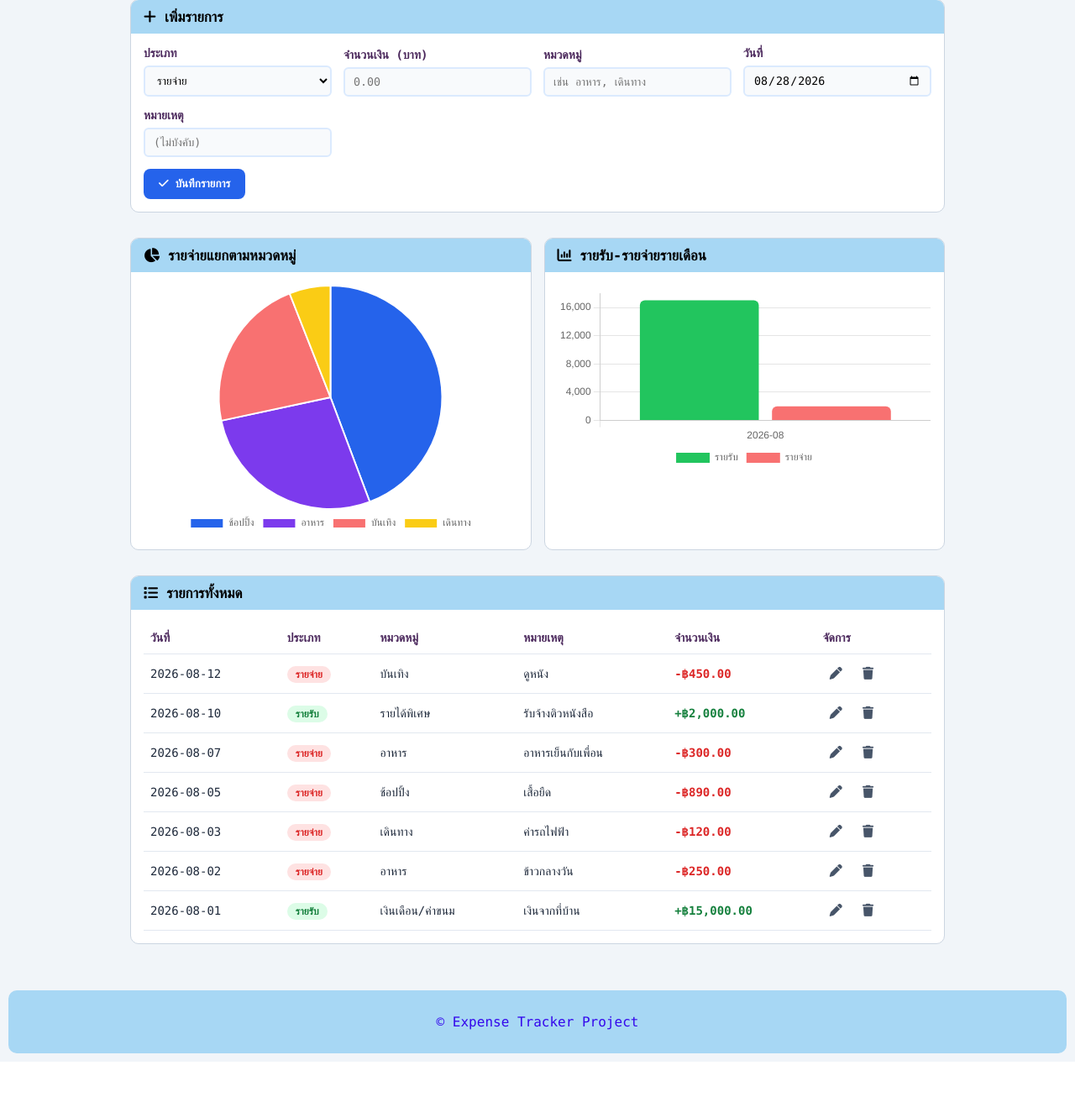
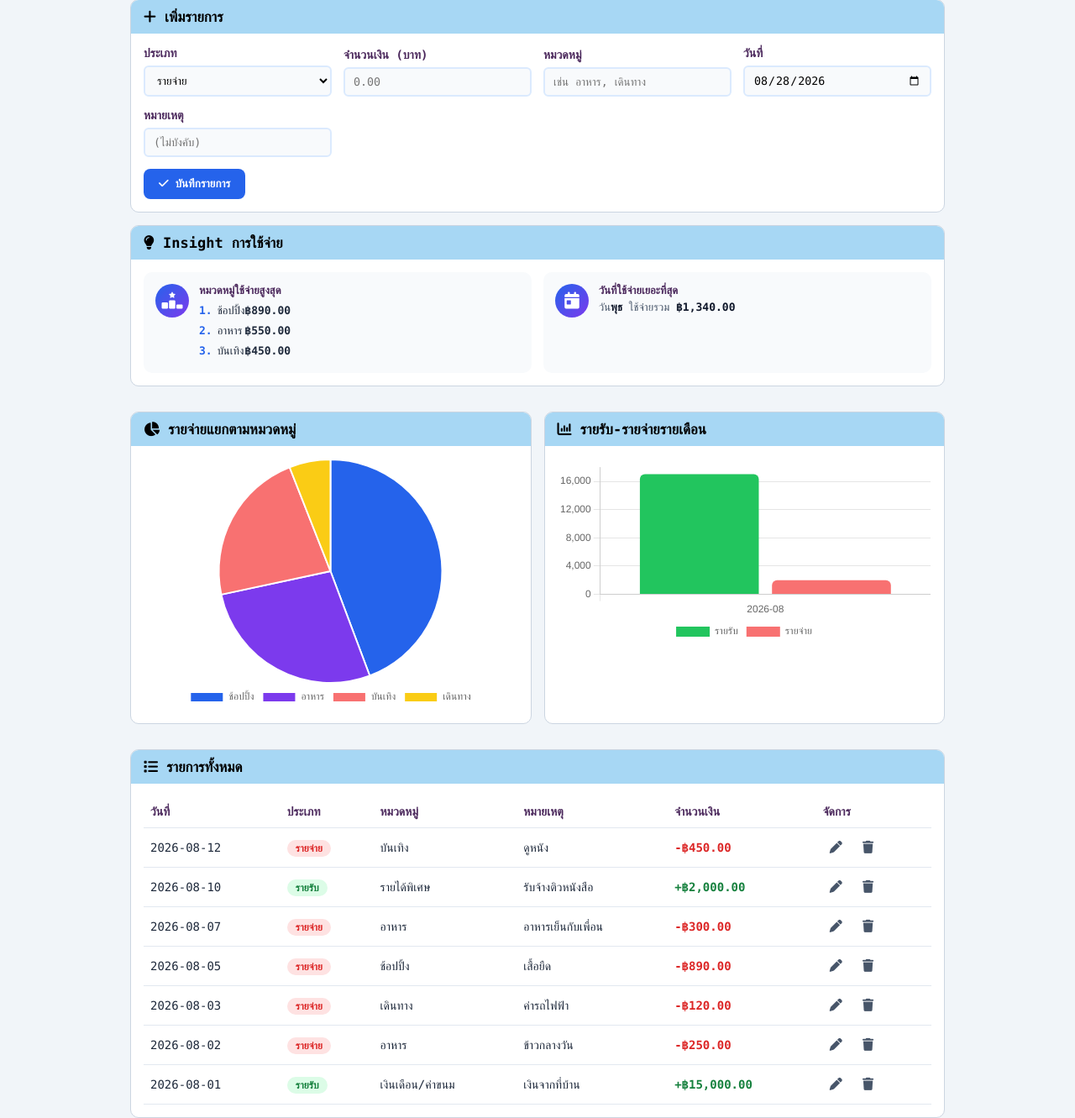
Before and after one commit to AoojunHappyman/Expense-Tracker, a Flask app: page / in a window 1280 px wide. Shown: the part 249-1580 px from the top of the page at 84% size. Before the commit the page ends 1513 px from the top, so only its background shows below. Run offline with Flask 3, Linux system fonts and the light colour scheme; data comes from the database, SQL or seed files in the repository.

Commit message:
Update website

```diff
--- a/app.py
+++ b/app.py
@@ -237,6 +237,79 @@ def get_summary():
         }
     )
 
+@app.route("/api/insights")
+def get_insights():
+    """
+    วิเคราะห์ข้อมูลรายจ่าย:
+    - top_categories: หมวดหมู่ใช้จ่ายสูงสุด 3 อันดับ
+    - busiest_day: วันในสัปดาห์ที่ใช้จ่ายรวมเยอะที่สุด
+    - day_breakdown: ยอดรวมแยกตามวันในสัปดาห์ (ทั้ง 7 วัน)
+    - month_comparison: เทียบยอดรายจ่ายเดือนนี้กับเดือนก่อน
+    """
+    conn = get_db_connection()
+    cursor = conn.cursor(dictionary=True)
 
+    # หมวดหมู่ใช้จ่ายสูงสุด 3 อันดับ
+    cursor.execute(
+        """SELECT category, SUM(amount) AS total, COUNT(*) AS count
+           FROM transactions
+           WHERE type = 'expense'
+           GROUP BY category
+           ORDER BY total DESC
+           LIMIT 3"""
+    )
+    top_categories = [
+        {"category": r["category"], "total": float(r["total"]), "count": r["count"]}
+        for r in cursor.fetchall()
+    ]
+
+    # ดึงรายจ่ายทั้งหมดมาคำนวณวันในสัปดาห์ (ทำใน Python เพื่อได้ชื่อวันภาษาไทย)
+    cursor.execute("SELECT date, amount FROM transactions WHERE type = 'expense'")
+    expense_rows = cursor.fetchall()
+
+    thai_days = ["จันทร์", "อังคาร", "พุธ", "พฤหัสบดี", "ศุกร์", "เสาร์", "อาทิตย์"]
+    day_totals = [0.0] * 7
+    for r in expense_rows:
+        day_totals[r["date"].weekday()] += float(r["amount"])
+
+    day_breakdown = [{"day": thai_days[i], "total": day_totals[i]} for i in range(7)]
+
+    busiest_day = None
+    if any(day_totals):
+        idx = max(range(7), key=lambda i: day_totals[i])
+        busiest_day = {"day": thai_days[idx], "total": day_totals[idx]}
+
+    # เทียบเดือนนี้กับเดือนก่อน
+    cursor.execute(
+        """SELECT DATE_FORMAT(date, '%Y-%m') AS month, SUM(amount) AS total
+           FROM transactions
+           WHERE type = 'expense'
+           GROUP BY month
+           ORDER BY month DESC
+           LIMIT 2"""
+    )
+    months = cursor.fetchall()
+    cursor.close()
+    conn.close()
+
+    month_comparison = None
+    if len(months) == 2:
+        current, previous = float(months[0]["total"]), float(months[1]["total"])
+        pct_change = ((current - previous) / previous * 100) if previous else 0
+        month_comparison = {
+            "current_month": months[0]["month"],
+            "current_total": current,
+            "previous_total": previous,
+            "pct_change": round(pct_change, 1),
+        }
+
+    return jsonify(
+        {
+            "top_categories": top_categories,
+            "busiest_day": busiest_day,
+            "day_breakdown": day_breakdown,
+            "month_comparison": month_comparison,
+        }
+    )
 if __name__ == "__main__":
     app.run(debug=True, port=5000)
--- a/static/css/style.css
+++ b/static/css/style.css
@@ -476,3 +476,72 @@ body.dark .skeleton {
     background: linear-gradient(90deg, #334155 25%, #1e293b 50%, #334155 75%);
     background-size: 200% 100%;
 }
+/* ========== INSIGHTS ========== */
+
+.insight-grid {
+    display: grid;
+    grid-template-columns: repeat(auto-fit, minmax(240px, 1fr));
+    gap: 14px;
+}
+
+.insight-item {
+    display: flex;
+    gap: 12px;
+    padding: 14px;
+    border-radius: 10px;
+    background: #f8fafc;
+}
+
+.insight-item i {
+    font-size: 20px;
+    width: 40px;
+    height: 40px;
+    flex-shrink: 0;
+    display: flex;
+    align-items: center;
+    justify-content: center;
+    border-radius: 50%;
+    background: linear-gradient(135deg, #2563eb, #7c3aed);
+    color: white;
+}
+
+.insight-item .insight-title {
+    font-weight: bold;
+    font-size: 13px;
+    color: #4b285c;
+    margin: 0 0 4px;
+}
+
+.insight-item .insight-detail {
+    margin: 0;
+    font-size: 13px;
+    color: #475569;
+}
+
+.insight-item .insight-detail b { color: #0f172a; }
+
+.rank-list {
+    list-style: none;
+    margin: 0;
+    padding: 0;
+}
+
+.rank-list li {
+    display: flex;
+    justify-content: space-between;
+    padding: 4px 0;
+    font-size: 13px;
+}
+
+.rank-list .rank-num {
+    color: #2563eb;
+    font-weight: bold;
+    margin-right: 6px;
+}
+
+.trend-up { color: #dc2626; }
+.trend-down { color: #15803d; }
+
+body.dark .insight-item { background: #334155; }
+body.dark .insight-item .insight-detail { color: #cbd5e1; }
+body.dark .insight-item .insight-detail b { color: #e2e8f0; }
--- a/static/js/script.js
+++ b/static/js/script.js
@@ -22,7 +22,7 @@ const fmtMoney = (n) =>
 ========================================== */
 
 async function loadAll() {
-    await Promise.all([loadTransactions(), loadSummary()]);
+    await Promise.all([loadTransactions(), loadSummary(),loadInsights()]);
 }
 
 async function loadTransactions() {
@@ -296,3 +296,68 @@ function animateValue(elId, endValue) {
     el.dataset.raw = endValue;
     requestAnimationFrame(step);
 }
+
+async function loadInsights() {
+    const res = await fetch("/api/insights");
+    const data = await res.json();
+    renderInsights(data);
+}
+
+function renderInsights(data) {
+    const container = document.getElementById("insightContent");
+    const items = [];
+
+    // หมวดหมู่ใช้จ่ายสูงสุด 3 อันดับ
+    if (data.top_categories.length) {
+        const rankHtml = data.top_categories
+            .map((c, i) => `<li><span><span class="rank-num">${i + 1}.</span>${escapeHtml(c.category)}</span><b>${fmtMoney(c.total)}</b></li>`)
+            .join("");
+        items.push(`
+            <div class="insight-item">
+                <i class="fa-solid fa-ranking-star"></i>
+                <div>
+                    <p class="insight-title">หมวดหมู่ใช้จ่ายสูงสุด</p>
+                    <ul class="rank-list">${rankHtml}</ul>
+                </div>
+            </div>
+        `);
+    }
+
+    // วันในสัปดาห์ที่ใช้จ่ายเยอะสุด
+    if (data.busiest_day) {
+        items.push(`
+            <div class="insight-item">
+                <i class="fa-solid fa-calendar-day"></i>
+                <div>
+                    <p class="insight-title">วันที่ใช้จ่ายเยอะที่สุด</p>
+                    <p class="insight-detail">วัน<b>${data.busiest_day.day}</b> ใช้จ่ายรวม <b>${fmtMoney(data.busiest_day.total)}</b></p>
+                </div>
+            </div>
+        `);
+    }
+
+    // เทียบเดือนนี้กับเดือนก่อน
+    if (data.month_comparison) {
+        const mc = data.month_comparison;
+        const isUp = mc.pct_change > 0;
+        const trendClass = isUp ? "trend-up" : "trend-down";
+        const trendIcon = isUp ? "fa-arrow-trend-up" : "fa-arrow-trend-down";
+        items.push(`
+            <div class="insight-item">
+                <i class="fa-solid fa-chart-line"></i>
+                <div>
+                    <p class="insight-title">เทียบกับเดือนก่อน</p>
+                    <p class="insight-detail">
+                        ใช้จ่ายเดือนนี้ <b>${fmtMoney(mc.current_total)}</b>
+                        <span class="${trendClass}"><i class="fa-solid ${trendIcon}"></i> ${Math.abs(mc.pct_change)}%</span>
+                        เทียบกับเดือนก่อน
+                    </p>
+                </div>
+            </div>
+        `);
+    }
+
+    container.innerHTML = items.length
+        ? `<div class="insight-grid">${items.join("")}</div>`
+        : `<p class="empty-state">ยังมีข้อมูลไม่พอสำหรับวิเคราะห์</p>`;
+}
--- a/templates/index.html
+++ b/templates/index.html
@@ -86,7 +86,13 @@
                 <button type="submit" id="submitBtn"><i class="fa-solid fa-check"></i> บันทึกรายการ</button>
             </form>
         </section>
-
+    <!-- ========== INSIGHTS ========== -->
+<section class="box insight-box">
+    <h3 class="Eb"><i class="fa-solid fa-lightbulb"></i> Insight การใช้จ่าย</h3>
+    <div class="boxtext1" id="insightContent">
+        <p class="empty-state">กำลังวิเคราะห์ข้อมูล...</p>
+    </div>
+</section>
         <!-- ========== กราฟ ========== -->
         <section class="charts-grid">
             <div class="box chart-box">
```
